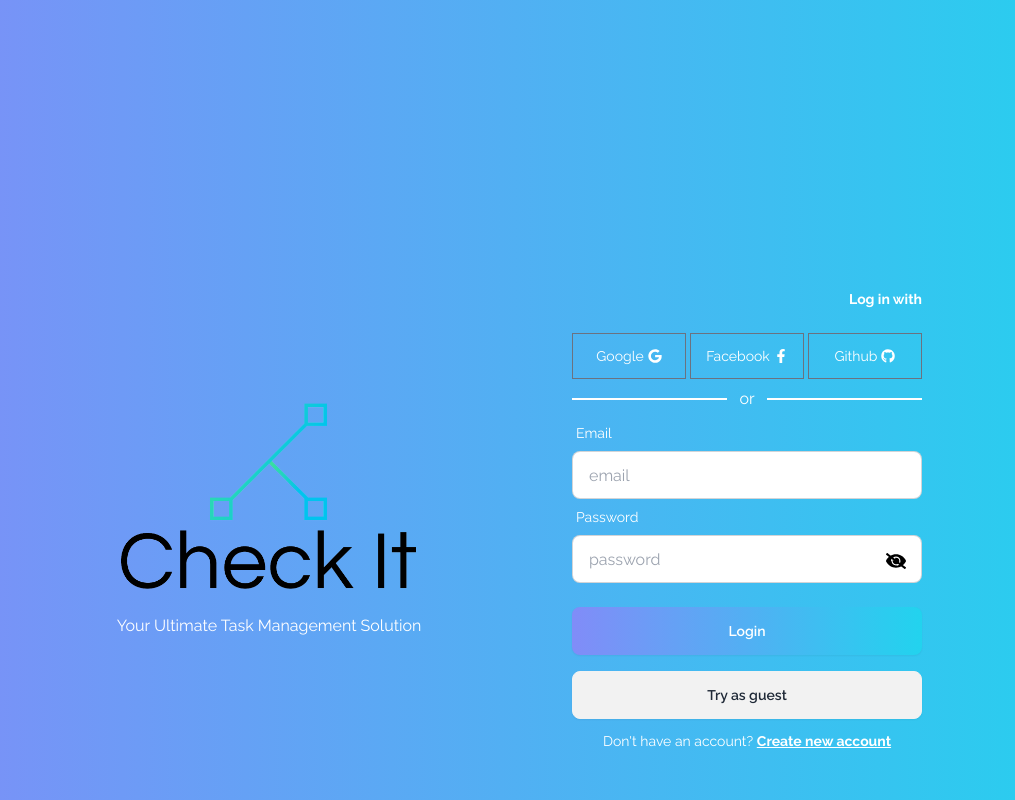
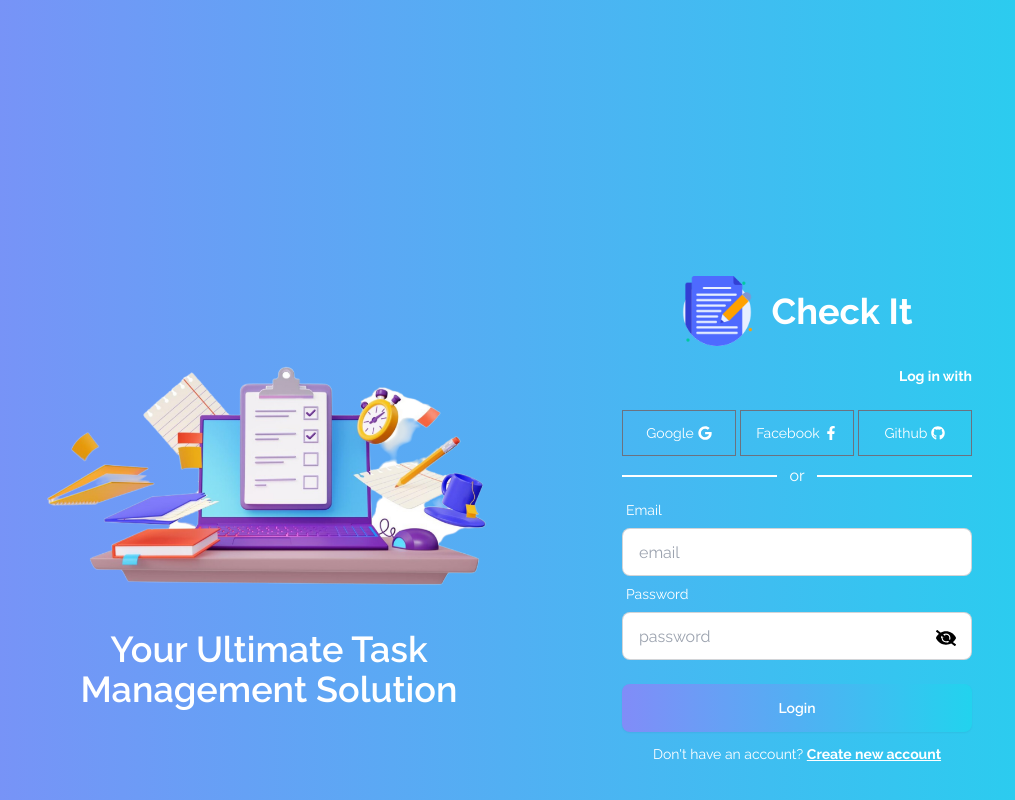
Before and after one commit to Shahriar-Samir/TODO-LIST-frontend, a React (Vite) app: page / in a window 1280 px wide. Shown: the top 800 px of the page, without its empty margins (132-1147 px from the left). Built offline with nearby package versions, Linux system fonts and the light colour scheme; no server answers.

Commit message:
add: new login banner with new logo

```diff
--- a/src/Dashboard/Profile.jsx
+++ b/src/Dashboard/Profile.jsx
@@ -1,7 +1,6 @@
 
 import { useQuery } from '@tanstack/react-query';
-import React, { PureComponent, useContext, useRef, useState } from 'react';
-import { BarChart, Bar, Rectangle, XAxis, YAxis, CartesianGrid, Tooltip, Legend, ResponsiveContainer } from 'recharts';
+import React, {  useContext, useRef, useState } from 'react';
 import useAxios from '../hooks/useAxios';
 import { AuthContext } from '../Providers/AuthProvider';
 import Loading from '../Home/Loading';
@@ -139,6 +138,7 @@
   },
 
 ];
+
     return (
 
         <>
@@ -206,34 +206,7 @@
             </>
             }
            </div>
-           <div className='flex gap-5 items-center w-full justify-between'>
-            <p contentEditable={true}  suppressContentEditableWarning={true}>Password</p>
-            <button className='btn bg-white'>Change Password</button>
-           </div>
         </div>
-        <ResponsiveContainer width={md? "50%" : "100%"} height="50%" className='flex mx-auto mt-10 '>
-        <BarChart
-          width={500}
-          height={300}
-          data={data}
-          margin={{
-            top: 5,
-            right: 30,
-            left: 20,
-            bottom: 5,
-          }}
-        >
-          <CartesianGrid strokeDasharray="3 3" />
-          <XAxis dataKey="name" />
-          <YAxis />
-          <Tooltip />
-          <Legend />
-          <Bar dataKey="Finished" fill="#7BEE99" activeBar={<Rectangle fill="#7BEE99"  />} />
-          <Bar dataKey="Upcoming" fill="#7BC0EE" activeBar={<Rectangle fill="#7BC0EE"  />} />
-          <Bar dataKey="Unfinished" fill="#EE7B7B" activeBar={<Rectangle fill="#EE7B7B"  />} />
-        </BarChart>
-
-      </ResponsiveContainer>
 
       </>
 
--- a/src/Home/Login.jsx
+++ b/src/Home/Login.jsx
@@ -37,14 +37,17 @@
        <ToastContainer/>
         <div className='flex flex-col justify-center items-center gap-10 h-[130vh] md:flex-row md:gap-20 lg:gap-32  bg-gradient-to-r from-indigo-400 to-cyan-400 text-white'>
 
-               <div className='w-full md:max-w-[350px]  flex justify-center items-center flex-col'>
-                <img src='/logos/cover.png' className='w-[300px]'/>
-                <h1 className='w-full mt-6 text-center'>Your Ultimate Task Management Solution</h1>
+               <div className='w-11/12 md:max-w-[450px]  flex justify-center items-center flex-col'>
+                <img src='/logos/note.png' className='w-[1200px]'/>
+                <h1 className='w-full mt-4 text-center text-4xl font-semibold'>Your Ultimate Task Management Solution</h1>
                 </div>
           <div className='w-11/12 md:w-1/2 max-w-[350px]'>
           <form onSubmit={submit}>
-            <h1 className='text-sm font-bold text-end'>Log in with</h1>
-
+          <div className='flex justify-center items-center gap-5'>
+                     <img src='/logos/cover.png' className='w-[70px]'/>
+                     <h1 className='font-bold text-4xl'>Check It</h1>
+                     </div>
+            <h1 className='text-sm font-bold text-end mt-5'>Log in with</h1>
             <div className='grid grid-cols-3 gap-1 mt-6'>
 
                  <div className='flex items-center text-sm gap-1 justify-center border p-3 border-gray-500 hover:outline hover:outline-gray-700' role='button'>
@@ -86,7 +89,6 @@
           {loading? <button disabled={true} className="btn text-white  bg-gradient-to-r from-indigo-400 to-cyan-400 "><span className="loading loading-spinner loading-md border-none"></span></button> : <button className="btn  bg-gradient-to-r from-indigo-400 to-cyan-400 text-white border-none  hover:bg-gradient-to-r hover:from-indigo-500 hover:to-cyan-500 ">Login</button>}
         </div>
       </form>
-      <button className='btn w-full mt-4'>Try as guest</button>
       <p className='mt-3 text-center text-sm'>Don't have an account? <Link className='underline font-bold' to='/signup'>Create new account</Link></p>
           </div>
         </div>
--- a/src/Home/Signup.jsx
+++ b/src/Home/Signup.jsx
@@ -50,7 +50,10 @@
     return (
         <div className='flex flex-col justify-center items-center h-[150vh] gap-12 lg:h-[140vh]   bg-gradient-to-r from-indigo-400 to-cyan-400 text-white'>
           <ToastContainer/>
-                      <img src='/logos/cover.png' className='w-[250px]'/>
+                     <div className='flex justify-center items-center gap-5'>
+                     <img src='/logos/cover.png' className='w-[70px]'/>
+                     <h1 className='font-bold text-4xl'>Check It</h1>
+                     </div>
           <div className='w-11/12 md:w-1/2 max-w-[350px]'>
           <form className="" onSubmit={submit}>
             <h1 className='text-sm font-bold text-end'>Create an account with</h1>
@@ -102,7 +105,6 @@
         {loading? <button disabled={true} className="btn text-white  bg-gradient-to-r from-indigo-400 to-cyan-400 "><span className="loading loading-spinner loading-md border-none"></span></button> : <button className="btn  bg-gradient-to-r from-indigo-400 to-cyan-400 text-white border-none  hover:bg-gradient-to-r hover:from-indigo-500 hover:to-cyan-500 ">Submit</button>}
         </div>
       </form>
-      <button className='btn w-full mt-4'>Try as guest</button>
       <p className='mt-3 text-center text-sm'>Already have an account? <Link className='underline font-bold' to='/'>Login</Link></p>
           </div>
         </div>
```
Also changed, not shown: public/logos/cover.png, public/logos/note.png (added).
